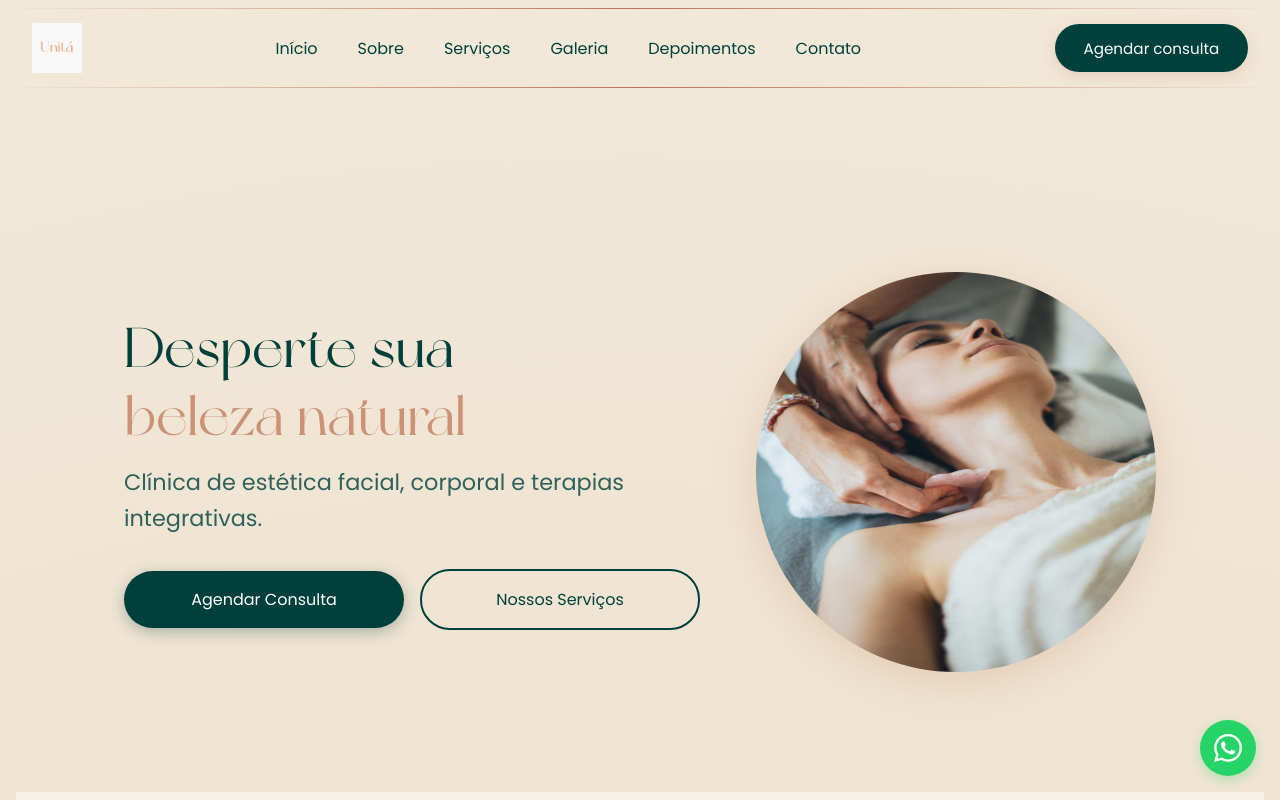
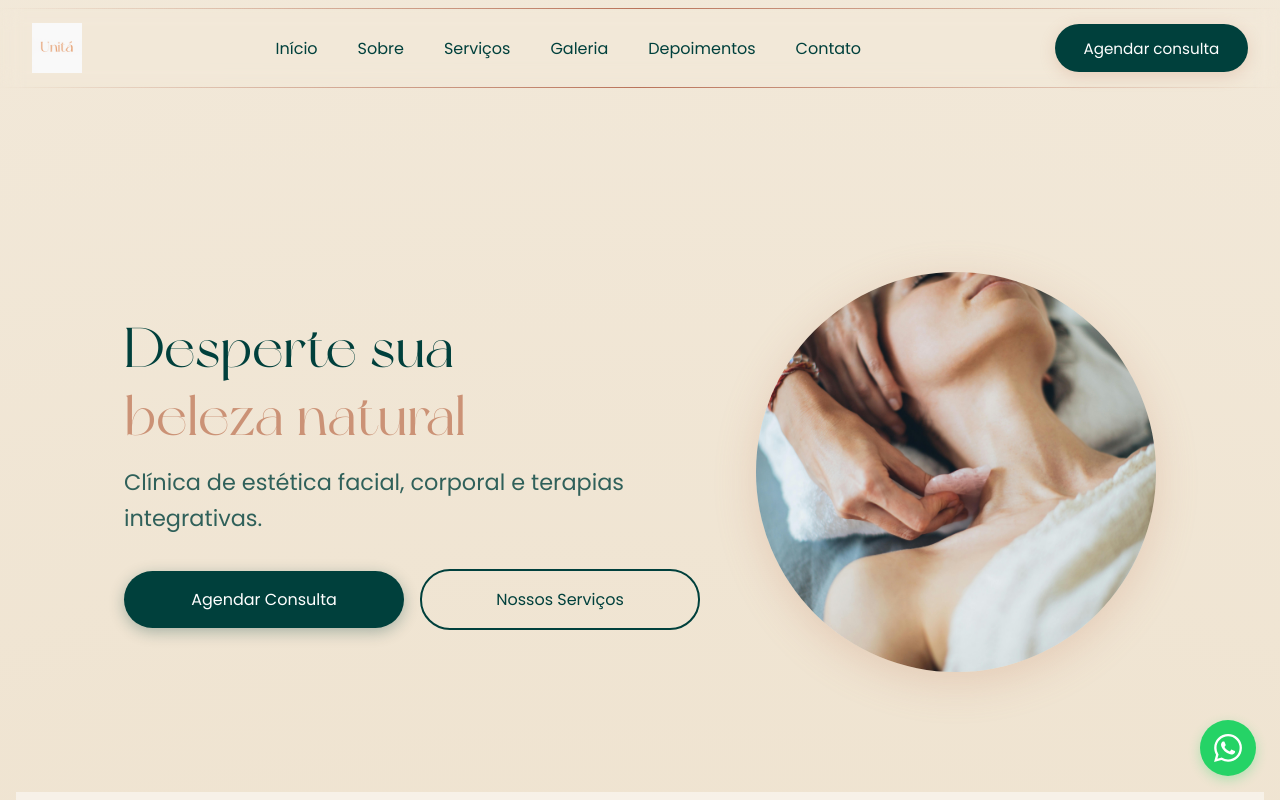
Before and after one commit to HeronNepomuceno/unita-site, a SvelteKit app: page / in a window 1280 px wide. Shown: the top 800 px of the page. Built offline with nearby package versions, Linux system fonts and the light colour scheme.

Commit message:
refactor: little fixs on the page

```diff
--- a/src/routes/+page.svelte
+++ b/src/routes/+page.svelte
@@ -186,7 +186,7 @@
 		flex-direction: column;
 		align-items: center;
 		justify-content: center;
-		padding: 2rem 1.5rem;
+		padding: 1.5rem;
 		gap: 2rem;
 	}
 
@@ -273,6 +273,7 @@
 		justify-content: center;
 		font-size: 5rem;
 		box-shadow: 0 10px 40px rgba(203, 146, 118, 0.3);
+		object-fit: cover;
 	}
 
 	// Section Shared Styles
@@ -510,7 +511,6 @@
 
 
 	.map {
-		box-shadow: 0 5px 20px rgba(0, 0, 0, 0.1);
 		display: flex;
 		justify-content: center;
 		margin-top: 32px;
@@ -552,7 +552,7 @@
 	@media (min-width: 969px) {
 		.hero {
 			flex-direction: row;
-			padding: 4rem 2rem;
+			padding: 0 2rem;
 		}
 
 		.hero-content {
```
